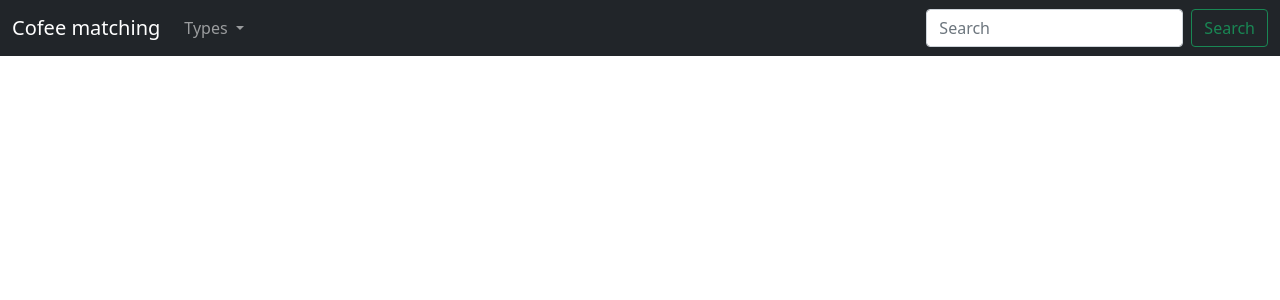
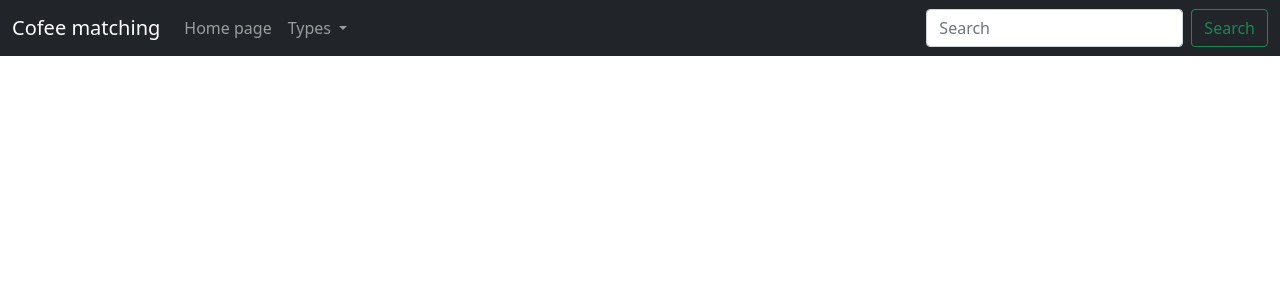
Before and after one commit to TonySol/fin, a Python web app: template templates/base.html in a window 1280 px wide. Shown: the top 300 px of the page. Run offline with Jinja, Linux system fonts and the light colour scheme; the template is opened without the code that fills it, so the values that code supplies are empty.

Commit message:
changes templates with if stmt

```diff
--- a/templates/404.html
+++ b/templates/404.html
@@ -2,6 +2,6 @@
 {% block content %}
 <h1>404 – {{ body }} page not found.</h1>
 <div class="alert alert-warning" role="alert">
-  You can <a href=" {{ url_for('.index') }} " class="alert-link">get back home</a>, or stay here and think on your sins.
+  You can <a href=" /index " class="alert-link">get back home</a>, or stay here and think on your sins.
 </div>
 {% endblock content %}
--- a/templates/base.html
+++ b/templates/base.html
@@ -28,21 +28,29 @@
         </button>
         <div class="collapse navbar-collapse" id="navbarSupportedContent">
           <ul class="navbar-nav me-auto mb-2 mb-lg-0">
+            {% if menu %}
               {% for key, value in menu.items() %}
-              {% if request.path == url_for("go." + value) %}
+                {% if request.path == url_for( value) %}
                   <li class="nav-item">
-                  <a class="nav-link active" aria-current="page" href="{{ url_for('.' + value) }}" >
+                    <a class="nav-link active" aria-current="page" href="{{ url_for( value) }}" >
                       {{ key }}
                     </a>
                   </li>
                 {% else %}
                   <li class="nav-item">
-                  <a class="nav-link" href="{{ url_for('go.' + value) }}" >
+                    <a class="nav-link" href="{{ url_for( value) }}" >
                       {{ key }}
                     </a>
                   </li>
                 {% endif %}
               {% endfor %}
+            {% else %}
+              <li class="nav-item">
+                  <a class="nav-link" href="/index" >
+                    Home page
+                  </a>
+              </li>
+            {% endif %}
             <li class="nav-item dropdown">
               <a class="nav-link dropdown-toggle" href="#" id="navbarDropdown" role="button" data-bs-toggle="dropdown" aria-expanded="false">
                 Types
@@ -68,7 +76,7 @@
     </div>
     <div class="fixed-bottom card-footerm text-center" >
     {% if footer %}
-      &copy; 2021 TonySol – <a href="{{ footer }}">Bengusta</a>
+      &copy; 2021 TonySol – <a href="{{ url_for( 'index' ) }}">Bengusta</a>
     {% else %}
         &copy; 2021 TonySol
     {% endif %}
--- a/templates/brands.html
+++ b/templates/brands.html
@@ -1,5 +1,5 @@
 {% extends "base.html"  %}
 {% block content %}
 <h1>Browse by {{ pagename }}</h1>
-<a class="nav-link active" aria-current="page" href="{{ url_for('go.brand', brand='Julius') }}" >Julius Meinl</a>
+<a class="nav-link active" aria-current="page" href="{{ url_for('brand', brand='Julius') }}" >Julius Meinl</a>
 {% endblock content %}
```
Lines whose indentation alone changed are shown as unchanged.
